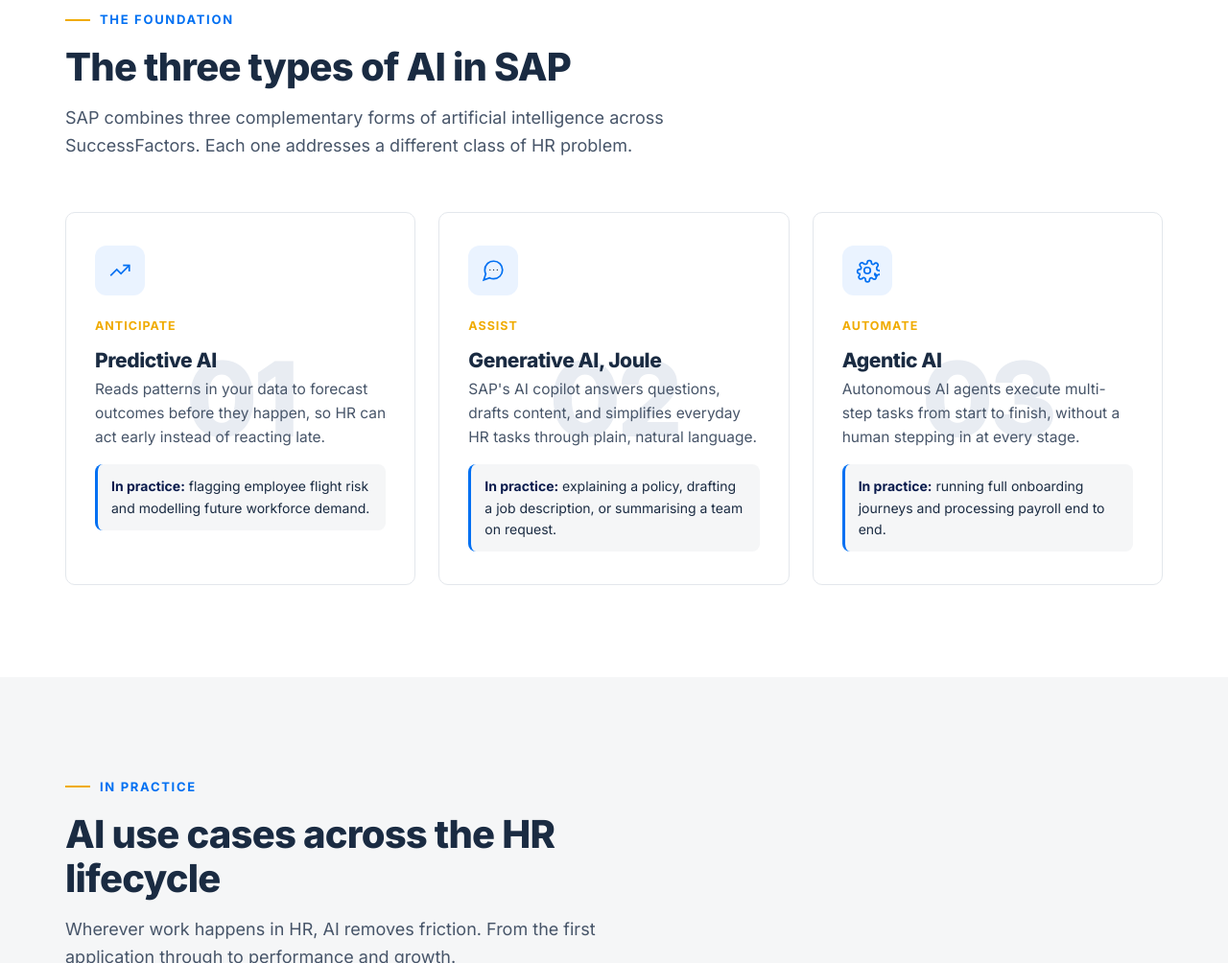
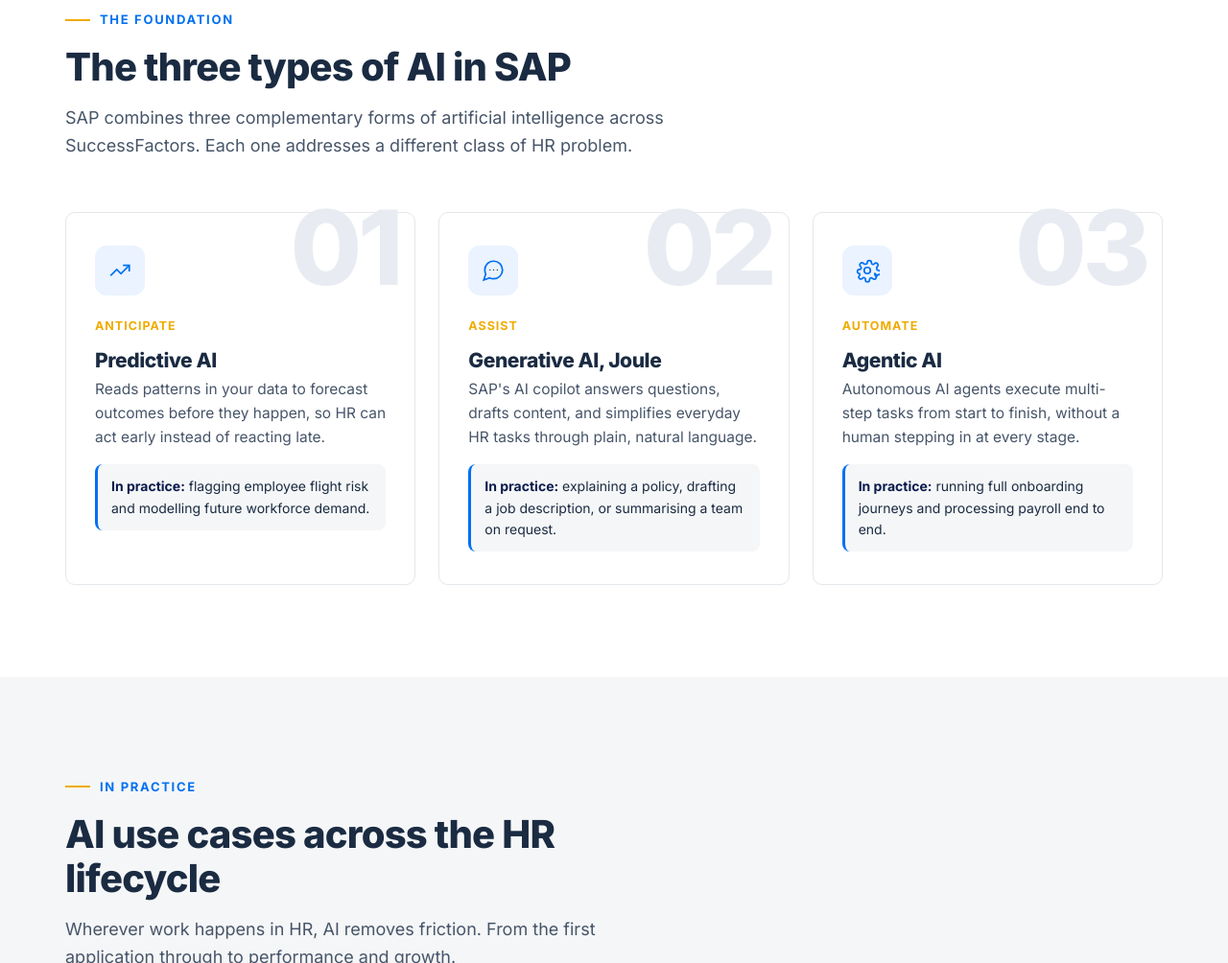
Before and after one commit to PatrizioMedinaSAP/sap-successfactors-ai, a plain HTML site: page index.html in a window 1280 px wide. Shown: the part 971-1975 px from the top of the page at 96% size. Drawn offline with Linux system fonts and the light colour scheme.

Commit message:
Move card watermark number to top

```diff
--- a/index.html
+++ b/index.html
@@ -137,7 +137,7 @@
   .type .ic{width:52px;height:52px;border-radius:12px;background:#eaf3ff;display:flex;align-items:center;justify-content:center;margin-bottom:22px;}
   .type .ic svg{width:26px;height:26px;stroke:var(--blue);fill:none;stroke-width:1.6;}
   .type .no{
-    position:absolute;top:50%;left:50%;transform:translate(-50%,-50%);
+    position:absolute;top:-18px;right:16px;
     font-size:108px;font-weight:800;color:#e8ecf2;line-height:1;
     letter-spacing:-.04em;pointer-events:none;user-select:none;z-index:0;
   }
```
